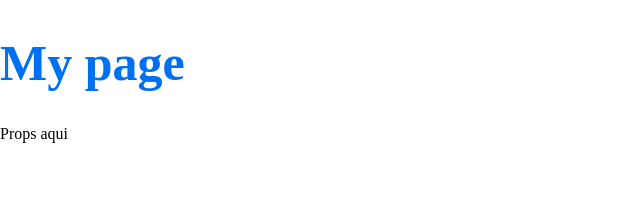
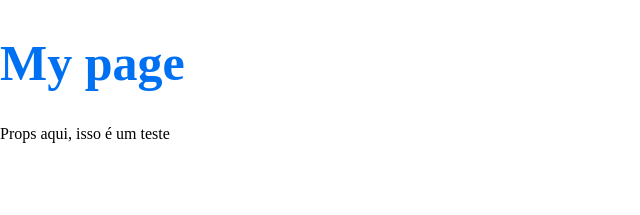
Before and after one commit to Felipe13devmaster/instalura-base, a Next.js app: page / in a window 1280 px wide. Shown: the top 215 px of the page, without its empty margins (0-640 px from the left). Built offline with nearby package versions, Linux system fonts and the light colour scheme.

Commit message:
Testando o deploy.

```diff
--- a/pages/index.js
+++ b/pages/index.js
@@ -9,5 +9,5 @@ function Texto(props) {//componente react
 }
 
 export default function Home() {
-  return <div><Title>My page</Title><Texto>Props aqui</Texto></div>
+  return <div><Title>My page</Title><Texto>Props aqui, isso é um teste</Texto></div>
 }
```
